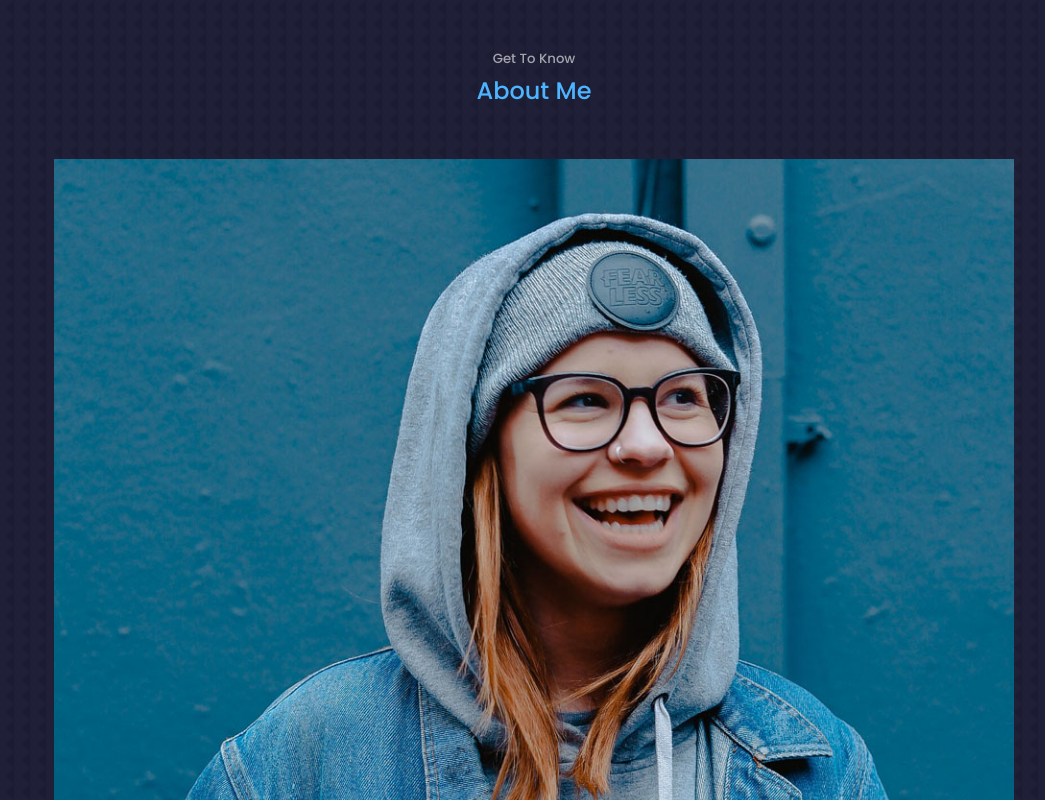
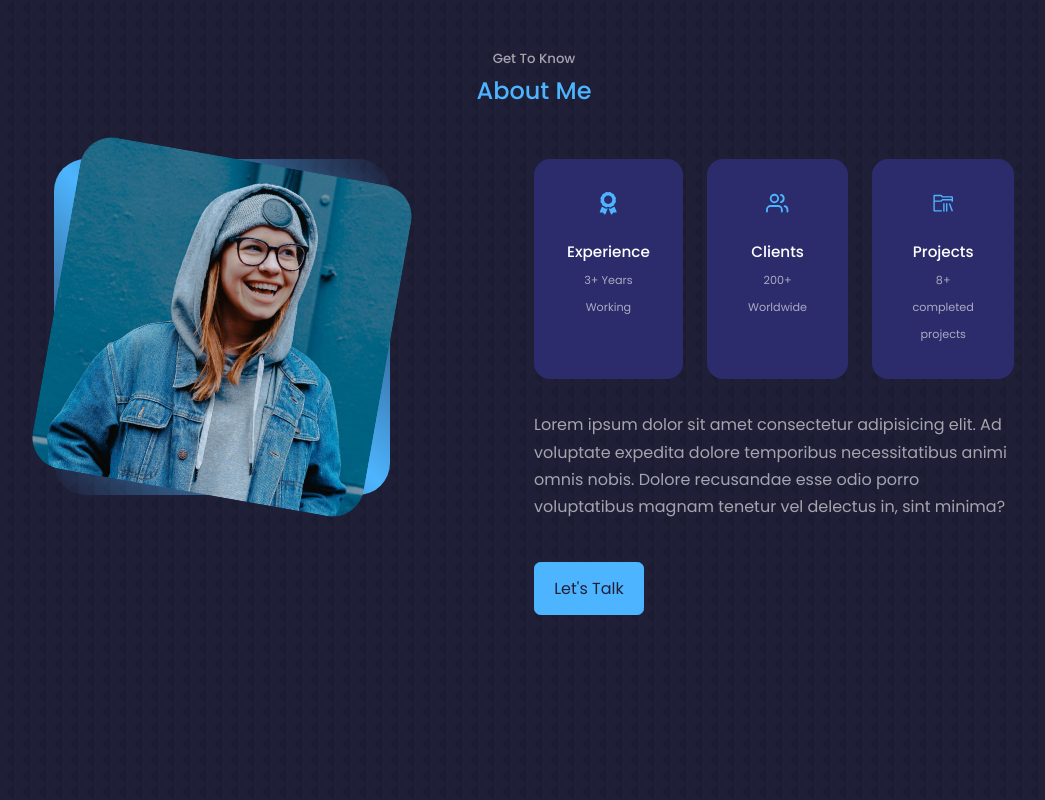
Before and after one commit to mpmabeyrathne/React-Portfolio, a React (Create React App) app: page / in a window 1280 px wide. Shown: the part 880-1680 px from the top of the page, without its empty margins (106-1151 px from the left). Built offline with nearby package versions, Linux system fonts and the light colour scheme.

Commit message:
About section updated

```diff
--- a/src/components/about/About.jsx
+++ b/src/components/about/About.jsx
@@ -13,11 +13,13 @@ const About = () => {
 
       <div className="container about_container">
         <div className="about_me">
-          <img src={ME} alt="" />
+          <div className="about_me-image">
+            <img src={ME} alt="" />
+          </div>
         </div>
 
         <div className="about_content">
-          <div className="abour_cards">
+          <div className="about_cards">
             <article className="about_card">
               <FaAward className="about_icon" />
               <h5>Experience</h5>
@@ -34,6 +36,15 @@ const About = () => {
               <small>8+ completed projects</small>
             </article>
           </div>
+          <p>
+            Lorem ipsum dolor sit amet consectetur adipisicing elit. Ad
+            voluptate expedita dolore temporibus necessitatibus animi omnis
+            nobis. Dolore recusandae esse odio porro voluptatibus magnam tenetur
+            vel delectus in, sint minima?
+          </p>
+          <a href="#contact" className="btn btn-primary">
+            Let's Talk
+          </a>
         </div>
       </div>
     </section>
--- a/src/components/about/about.css
+++ b/src/components/about/about.css
@@ -0,0 +1,71 @@
+.about_container {
+  display: grid;
+  grid-template-columns: 35% 50%;
+  gap: 15%;
+}
+
+.about_me {
+  width: 100%;
+  aspect-ratio: 1/1;
+  border-radius: 2rem;
+  background: linear-gradient(
+    45deg,
+    transparent,
+    var(--color-primary),
+    transparent
+  );
+  display: grid;
+  place-items: center;
+}
+
+.about_me-image {
+  border-radius: 2rem;
+  overflow: hidden;
+  transform: rotate(10deg);
+  transition: var(--transition);
+}
+
+.about_me-image:hover {
+  transform: rotate(0deg);
+}
+
+.about_cards {
+  display: grid;
+  grid-template-columns: repeat(3, 1fr);
+  gap: 1.5rem;
+}
+
+.about_card {
+  background: var(--color-bg-variant);
+  border: 1px solid transparent;
+  border-radius: 1rem;
+  padding: 2rem;
+  text-align: center;
+  transition: var(--transition);
+}
+
+.about_card:hover {
+  background: transparent;
+  border-color: var(--color-primary-varient);
+  cursor: default;
+}
+
+.about_icon {
+  color: var(--color-primary);
+  font-size: 1.4rem;
+  margin-bottom: 1rem;
+}
+
+.about_card h5 {
+  font-size: 0.95rem;
+}
+
+.about_card small {
+  font-size: 0.7rem;
+  color: var(--color-light);
+}
+
+.about_content p {
+  margin: 2rem 0 2.6rem;
+  color: var(--color-light);
+}
```
